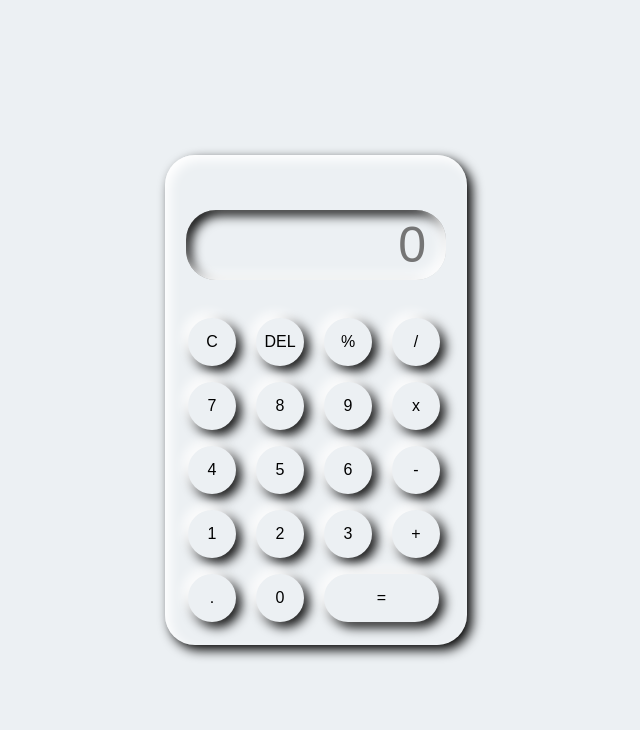
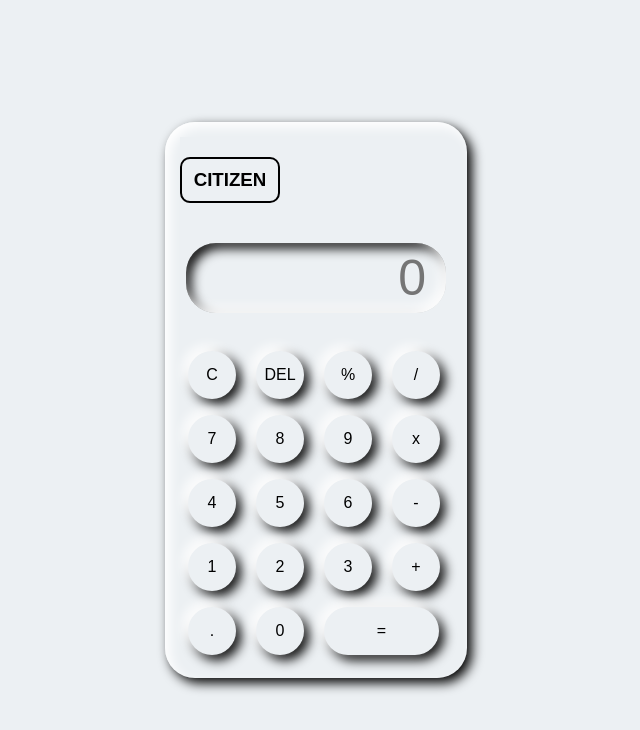
Before and after one commit to RAHIB786110/calculator, a plain HTML site: page index.html in a window 1280 px wide. Shown: the whole page, without its empty margins (324-964 px from the left). Drawn offline with Linux system fonts and the light colour scheme.

Commit message:
Update index.html

```diff
--- a/index.html
+++ b/index.html
@@ -11,6 +11,9 @@
 <body>
      <div class="container">
         <div class="calculator">
+            <div>
+                <h3 style="text-align:center;margin-top: 20px; border: 2px solid black;border-radius: 10px;width: 100px;padding: 10px;">CITIZEN</h3>
+            </div>
             <input type="text" placeholder="0" id="output-Screen">
             <button onclick="Clear()">C</button>
             <button onclick="del()">DEL</button>
```
